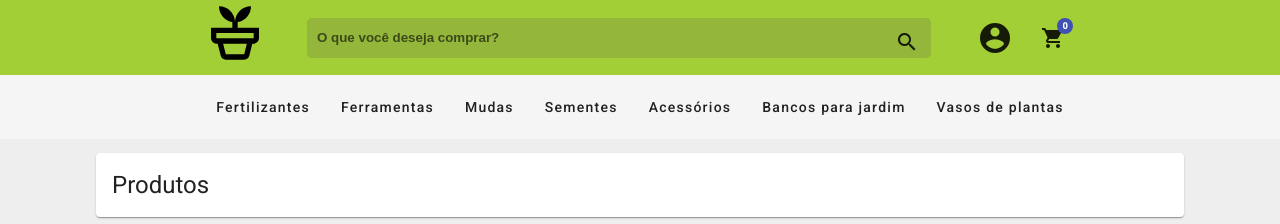
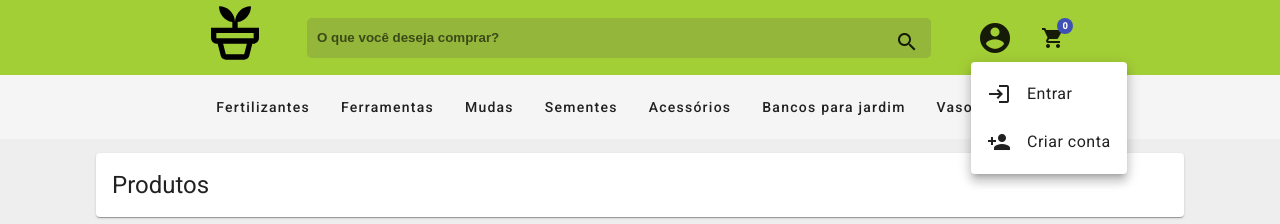
Before and after one commit to yagocdj/sistema-plante-se-garden-store, an Angular app: page /loja-produtos in a window 1280 px wide. Both pictures are taken after a click on the button "account_circle". Shown: the top 224 px of the page. Built offline with nearby package versions, Linux system fonts and the light colour scheme; data requests are answered from the project's data file.

Commit message:
add a little that is shown when the user clicks on the account button at the global navigation

```diff
--- a/src/app/layout/desktop-menu/desktop-menu.component.html
+++ b/src/app/layout/desktop-menu/desktop-menu.component.html
@@ -24,11 +24,21 @@
       </div>
     </div>
     <div class="user-options">
-      <button mat-icon-button>
+      <button mat-icon-button [matMenuTriggerFor]="menu">
         <mat-icon class="icon-display">
           account_circle
         </mat-icon>
       </button>
+      <mat-menu #menu="matMenu">
+        <button mat-menu-item>
+          <mat-icon>login</mat-icon>
+          <span>Entrar</span>
+        </button>
+        <button mat-menu-item [routerLink]="['/cadastro-cliente']">
+          <mat-icon>person_add</mat-icon>
+          <span>Criar conta</span>
+        </button>
+      </mat-menu>
       <button
         mat-icon-button
         class="flex-button"
--- a/src/app/layout/layout.module.ts
+++ b/src/app/layout/layout.module.ts
@@ -13,6 +13,7 @@ import { MatCardModule } from '@angular/material/card';
 import { RouterModule } from '@angular/router';
 import { PedidoModule } from '../pedido/pedido.module';
 import { MatBadgeModule } from '@angular/material/badge';
+import { MatMenuModule } from '@angular/material/menu';
 
 @NgModule({
   declarations: [
@@ -31,7 +32,8 @@ import { MatBadgeModule } from '@angular/material/badge';
     RouterModule,
     PedidoModule,
     MatCardModule,
-    MatBadgeModule
+    MatBadgeModule,
+    MatMenuModule
   ],
   exports: [
     MenuComponent,
```
